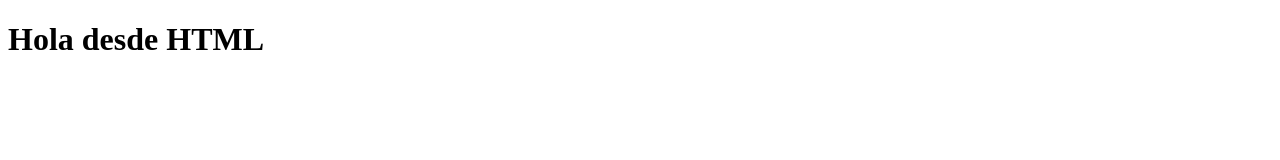
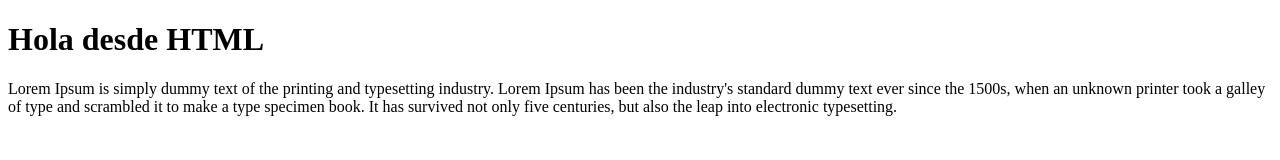
Before and after one commit to Keyvervelasquez/test-git, a plain HTML site: page index.html in a window 1280 px wide. Drawn offline with Linux system fonts and the light colour scheme.

Commit message:
agregamos un parrafo

```diff
--- a/index.html
+++ b/index.html
@@ -8,5 +8,11 @@
 </head>
 <body>
     <h1>Hola desde HTML</h1>
+    <p>Lorem Ipsum is simply dummy text of the printing and typesetting industry.
+        Lorem Ipsum has been the industry's standard dummy text ever since the 1500s,
+         when an unknown printer took a galley of type and scrambled it to make a type
+         specimen book. It has survived not only five centuries, but also the leap
+         into electronic typesetting.
+    </p>
 </body>
 </html>
```
